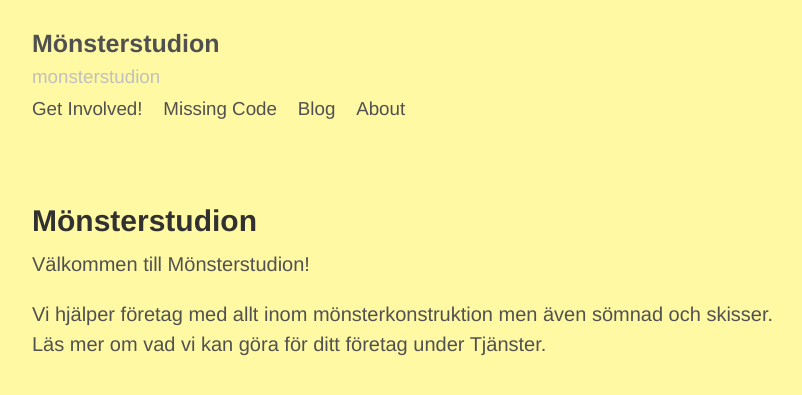
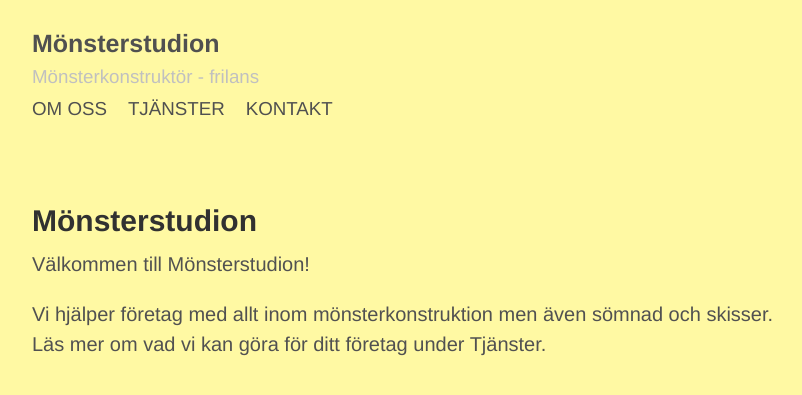
Before and after one commit to dacre/monsterstudion, a Jekyll site: the page built from index.md, in a window 1280 px wide. Shown: the top 395 px of the page, without its empty margins (228-1030 px from the left). Built offline with Jekyll 4.4.1, drawn with Linux system fonts in a browser that asks for light colours.

Commit message:
right content

```diff
--- a/_layouts/default.html
+++ b/_layouts/default.html
@@ -15,19 +15,16 @@
    <h3 class="masthead-title">
      <a href="{{ site.url }}">{{ site.title }}</a>
       <br>
-      <small><bold>monsterstudion</bold></small>
+      <small><bold>Mönsterkonstruktör - frilans</bold></small>
      <br>
      <small>
-     <a href="{{ site.baseurl }}/get_involved.html">Get Involved!</a>
+     <a href="{{ site.baseurl }}/om_oss.html">OM OSS</a>
      </small>
      <small>
-       &nbsp;&nbsp;&nbsp;<a href="{{ site.baseurl }}/missing_code.html">Missing Code</a>
+       &nbsp;&nbsp;&nbsp;<a href="{{ site.baseurl }}/tjanster.html">TJÄNSTER</a>
      </small>
      <small>
-        &nbsp;&nbsp;&nbsp;<a href="{{ site.baseurl }}/blog.html">Blog</a>
-     </small>
-     <small>
-        &nbsp;&nbsp;&nbsp;<a href="{{ site.baseurl }}/about.html">About</a>
+        &nbsp;&nbsp;&nbsp;<a href="{{ site.baseurl }}/kontakt.html">KONTAKT</a>
      </small>
    </h3>
 </header>
```
